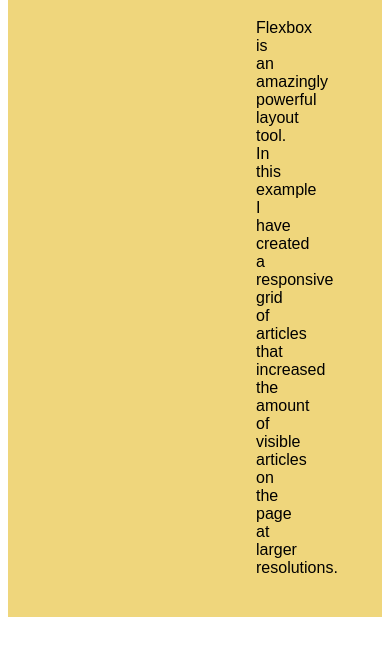
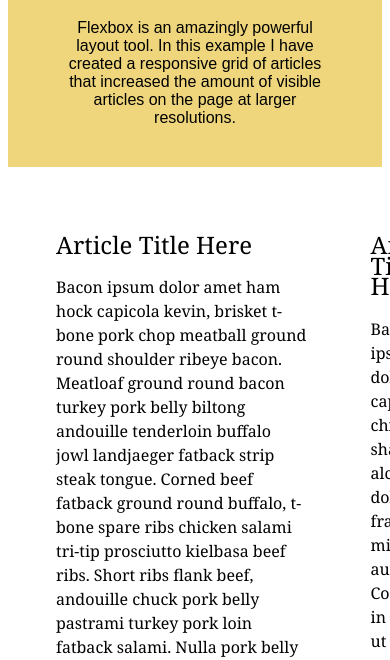
Before and after one commit to jumarin22/the-daily-kitteh, a website: page public/adventuremode.html in a window 390 px wide. Shown: the part 151-811 px from the top of the page. Drawn offline with Linux system fonts and the light colour scheme.

Commit message:
Added some adjustments when window width decreases

```diff
--- a/public/adventure.css
+++ b/public/adventure.css
@@ -12,6 +12,16 @@ header p {
   padding-bottom: 1rem;
   text-align: center;
   text-transform: none;
+}
+
+main {
+  margin: 1rem;
+  display: grid;
+  grid-template-columns: 1fr 1fr 1fr 1fr;
+  grid-template-areas:
+    'firstleft firstleft firstright firstright'
+    'second second second second'
+    'third third third third';
 }
 
 main h2 {
@@ -41,16 +51,17 @@ article {
   margin: 2rem;
 }
 
-main {
-  margin: 1rem;
-  display: grid;
-  grid-template-columns: 1fr 1fr 1fr 1fr;
-  grid-template-areas:
-    'firstleft firstleft firstright firstright'
-    'second second second second'
-    'third third third third';
-}
-
 .firstleft {
   grid-area: firstleft;
 }
+
+@media only screen and (max-width: 70rem) {
+  header p {
+    padding-left: 3rem;
+    padding-right: 3rem;
+  }
+
+  article h2 {
+    line-height: 1.3rem;
+  }
+}
```
